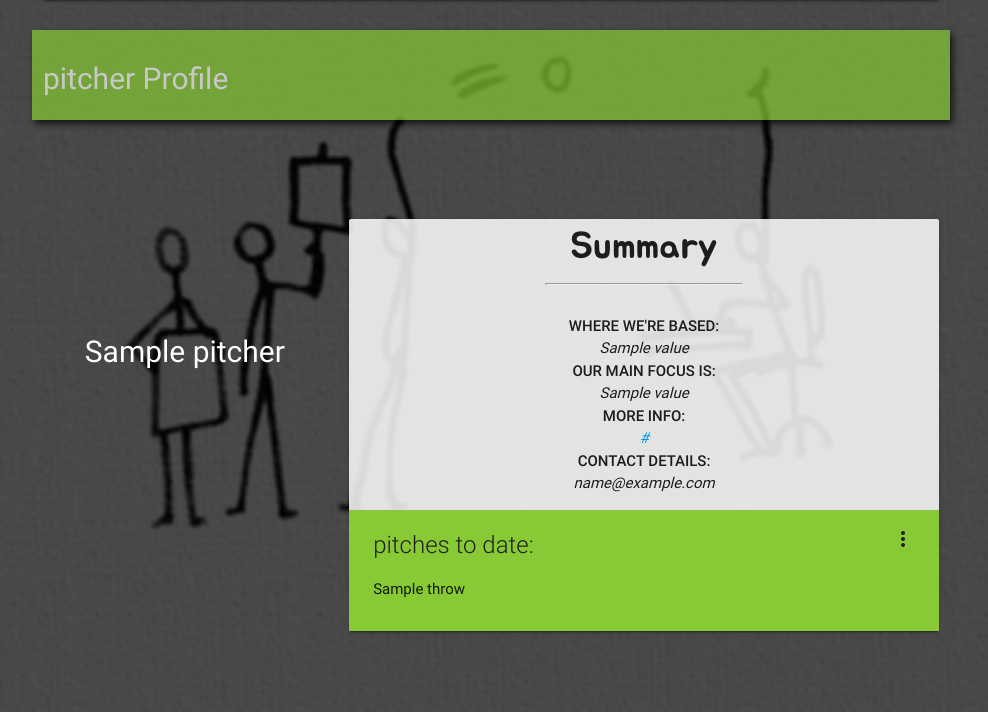
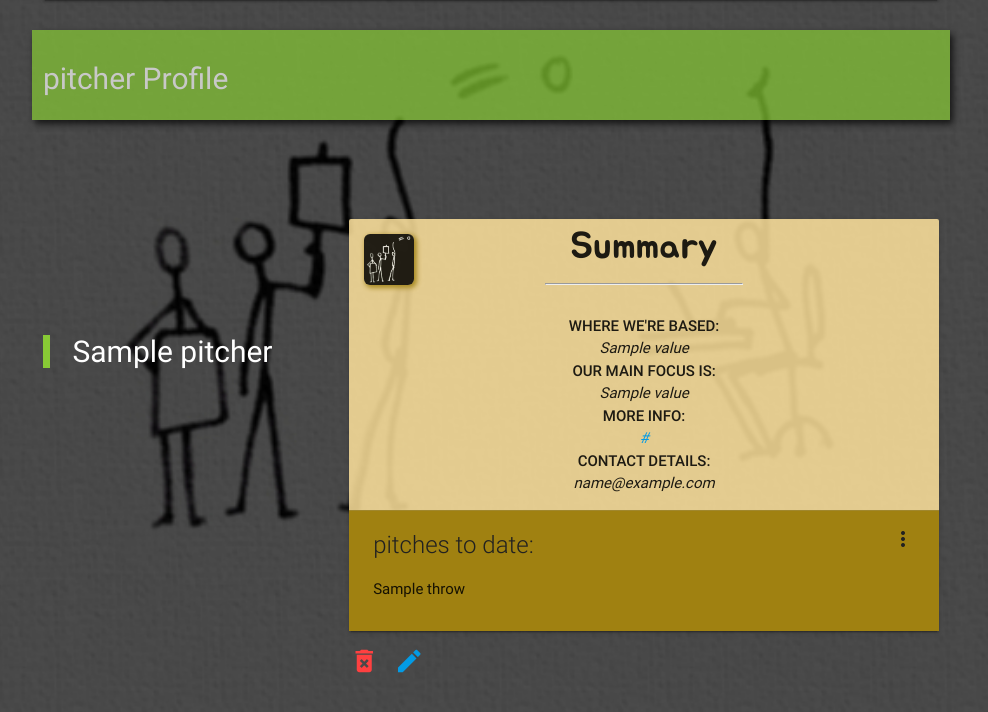
Before and after one commit to Code-Institute-Submissions/pitchCatch, a Flask app: template templates/pitcher_profile.html in a window 1280 px wide. Shown: the part 64-776 px from the top of the page, without its empty margins (149-1137 px from the left). Run offline with Flask 2, Linux system fonts and the light colour scheme; the template is opened without the code that fills it: most values are stand-ins (such as "Sample title", 1, 10 or a date in 2020); parts of the project's set-up code (start-up, migrations or seed data) failed here and were passed over.

Commit message:
fitted content into materialize forms and css styled page with grid applied sm and md+

```diff
--- a/static/css/_card.scss
+++ b/static/css/_card.scss
@@ -1,7 +1,18 @@
 .card {
-    background: rgba(255, 255, 255, 0.85) !important;
+    background: $yellow;
 }
 
 .card .card-action {
-    background-color: $green;
+    background-color: $brown;
 }
+
+img {
+    display: inline;
+    border-radius: 6px;
+    width: 50px;
+    position: absolute;
+    top: 1rem;
+    left: 1rem;
+    opacity: 0.85;
+    box-shadow: 2px 2px 5px 1px $brown;
+}
--- a/static/css/_fonts.scss
+++ b/static/css/_fonts.scss
@@ -3,23 +3,24 @@ h2,
 h3,
 h5 {
     color: $white;
-    // font-weight: 700;
-    // padding: 1rem;
-
 }
 
 h1 {
-    font-size: 2rem;
+  font-size: 2rem;
 }
 
+nav ul a {
+  font-size: 1rem;
+}
 
-nav ul a {
-    font-size: 1rem;
-}
 
 .brand-logo {
     font-family: 'Jua', 'sans-serif';
     font-size: 2.5rem;
+}
+
+i.medium {
+    font-size: 2rem;
 }
 
 /*Form fonts*/
@@ -27,23 +28,6 @@ nav ul a {
     color: $white;
 }
 
-
-
-/*Input fields*/
-// label {
-//     font: {
-//         size: $sm-body !important;
-//         weight: $labels-weight !important;
-//     }
-//     color: $yellow-label !important;
-//     margin-right: 4rem;
-
-//     @media (min-width: 992px) {
-//         font: {
-//             size: 1.2rem !important;
-//             weight: $labels-weight !important;
-//         }
-//         margin-left: 5rem;
-//     }
-
-// }
+.delete {
+    color: $red-delete;
+}
--- a/static/css/_globals.scss
+++ b/static/css/_globals.scss
@@ -41,3 +41,7 @@ hr {
 .banner {
     width: 33%;
 }
+
+// img {
+//     display: inline;
+// }
--- /dev/null
+++ b/static/css/_mixins.scss
@@ -0,0 +1,3 @@
+@mixin blockqline {
+    border-left: .5rem solid;
+}
--- a/static/css/_variables.scss
+++ b/static/css/_variables.scss
@@ -3,9 +3,10 @@
 $black: #000;
 $white: #fff;
 $red: #943d3d;
+$brown: #a08111;
 $red-delete: #ff4040;
-$purple: #392bad;
-$yellow: #a29421;
+$purple: #5d4ce8;
+$yellow: rgba(255, 227, 157, 0.85);
 $yellow-label: #ffc71a;
 
 $opacity: .7;
--- a/static/css/main.css
+++ b/static/css/main.css
@@ -31,11 +31,16 @@ nav ul a {
   font-family: 'Jua', 'sans-serif';
   font-size: 2.5rem; }
 
+i.medium {
+  font-size: 2rem; }
+
 /*Form fonts*/
 .select-wrapper {
   color: #fff; }
 
-/*Input fields*/
+.delete {
+  color: #ff4040; }
+
 .collapsible-body {
   background: #fff; }
 
@@ -49,11 +54,11 @@ nav ul a {
   box-shadow: 3px 4px 7px black; }
 
 .background-catchers {
-  background-color: #392bad;
+  background-color: #5d4ce8;
   opacity: 0.7; }
 
 .background-pitches {
-  background-color: #a29421;
+  background-color: rgba(255, 227, 157, 0.85);
   opacity: 0.7; }
 
 /*Margins*/
@@ -85,7 +90,7 @@ i.medium {
   font-size: 2rem; }
 
 div label {
-  color: #a29421 !important;
+  color: rgba(255, 227, 157, 0.85) !important;
   font-weight: 600; }
 
 textarea.materialize-textarea {
@@ -100,10 +105,20 @@ input {
   color: white; }
 
 .card {
-  background: rgba(255, 255, 255, 0.85) !important; }
+  background: rgba(255, 227, 157, 0.85); }
 
 .card .card-action {
-  background-color: #88ca35; }
+  background-color: #a08111; }
+
+img {
+  display: inline;
+  border-radius: 6px;
+  width: 50px;
+  position: absolute;
+  top: 1rem;
+  left: 1rem;
+  opacity: 0.85;
+  box-shadow: 2px 2px 5px 1px #a08111; }
 
 body {
   background-size: cover;
@@ -116,23 +131,21 @@ form .material-icons {
   color: #fff !important;
   text-shadow: 3px 2px 4px black; }
 
-i.medium {
-  font-size: 2rem; }
-
 @media (min-width: 992px) {
   .reg-header {
     font-size: 3rem !important;
     line-height: 0 !important; } }
 
-.delete {
-  color: #ff4040;
-  font-size: 10rem; }
+.blocktheme-pitcher {
+  border-left: .5rem solid;
+  color: #88ca35; }
 
-.edit {
-  font-size: 10rem;
-  margin-bottom: 2rem; }
+.blocktheme-catcher {
+  border-left: .5rem solid;
+  color: #5d4ce8; }
 
-blockquote {
-  border-left: 0.5rem solid #88ca35; }
+.blocktheme-pitch {
+  border-left: .5rem solid;
+  color: #88ca35; }
 
 /*# sourceMappingURL=main.css.map */
--- a/static/css/main.scss
+++ b/static/css/main.scss
@@ -1,4 +1,5 @@
 @import "variables.scss";
+@import "mixins.scss";
 @import "navbar.scss";
 @import "fonts.scss";
 @import "headers.scss";
@@ -6,8 +7,6 @@
 @import "globals.scss";
 @import "forms.scss";
 @import "card.scss";
-
-
 
 
 // ///////////////////////////////////////////////////body
@@ -25,36 +24,14 @@ body {
 
 
 
-///////////////////////////////////////////////////// icons
-// .pitch-catch-icons {
-//     font-size: 15rem !important;
-//     color: $white !important;
-//     text-shadow: $text-shadow;
-//     padding-left: 1rem;
-
-//     @media (min-width: 992px) {
-//         font-size: 10rem !important;
-//     }
-// }
-
 form .material-icons {
     color: $white !important;
     text-shadow: $text-shadow;
 }
 
-i.medium {
-    font-size: 2rem;
-}
+
 
 ////////////////////////////////////////////////////// fonts
-
-
-// .home-panels {
-//     @media (min-width: 992px) {
-//         font-size: 1.5rem;
-//         padding-bottom: .5rem;
-//     }
-// }
 
 .reg-header {
     @media (min-width: 992px) {
@@ -63,127 +40,17 @@ i.medium {
     }
 }
 
-
-
-// .card-title {
-//     padding-bottom: 2rem;
-//     text-shadow: $text-shadow !important;
-//     font: {
-//         // size: $sm-headers !important;
-//         weight: 500 !important;
-//         family: 'Jua', sans-serif !important;
-//     }
-//     @media (min-width: 992px) {
-//         font-size: $lg-headers !important;
-//     }
-// }
-
-// label {
-//     font: {
-//         size: $sm-body !important;
-//         weight: $labels-weight !important;
-//     }
-//     color: $yellow-label !important;
-//     margin-right: 4rem;
-
-//     @media (min-width: 992px) {
-//         font: {
-//             size: 1.2rem !important;
-//             weight: $labels-weight !important;
-//         }
-//         margin-left: 5rem;
-//     }
-
-// }
-
-
-// .card-reveal {
-//     background-color: $black !important;
-//     color: $white !important;
-// }
-
-// .form-label {
-//     font-size: 3rem;
-
-// }
-
-// input,
-// textarea {
-//     font-size: 3rem !important;
-//     color: $white;
-
-//     @media (min-width: 992px) {
-//         font-size: $lg-body !important;
-//     }
-// }
-
-
-// .card-quote {
-//     border-left: 0.1rem solid $white;
-// }
-
-
-
-
-
-
-
-
-// buttons
-// .btn-large {
-//     background-color: $green;
-//     font: {
-//         size: 3rem;
-//         family: 'Jua', 'sans-serif';
-//     }
-//     border-radius: 25px;
-//     height: 7rem;
-//     margin-bottom: 2rem;
-
-//     @media (min-width: 992px) {
-//         font-size: 2rem;
-//         height: 4rem;
-//         margin: {
-//             top: 4rem;
-//             left: 8rem;
-//             bottom: 0rem;
-//         }
-
-//     }
-// }
-
-// .btn-large i {
-//     font-size: 4rem;
-//     @media (min-width: 992px) {
-//         font-size: 2rem;
-//     }
-// }
-
-.delete {
-    color: $red-delete;
-    font-size: 10rem;
+.blocktheme-pitcher {
+    @include blockqline;
+    color: $green;
 }
 
-.edit {
-    font-size: 10rem;
-    margin-bottom: 2rem;
+.blocktheme-catcher {
+    @include blockqline;
+    color: $purple;
 }
 
-
-
-
-
-// forms
-
-
-
-// ////////////////////////////////////////////cards
-// .card-panel {
-//     color: $white;
-//     border-radius: 25px;
-// }
-
-////////////////////////////////////// Profile Desciption
-blockquote {
-    border-left: .5rem solid $green;
+.blocktheme-pitch {
+    @include blockqline;
+    color: $green;
 }
--- a/templates/pitcher_profile.html
+++ b/templates/pitcher_profile.html
@@ -9,8 +9,10 @@
 
 
     {% for pitcher in pitcher_profile %}
-    <div class="col s12 m4 center-align profile-name">
-        <h1>{{pitcher.movement_name}}</h2>
+    <div class="col s12 m4 left-align profile-name">
+        <blockquote class="blocktheme-pitcher">
+            <h1>{{pitcher.movement_name}}</h1>
+        </blockquote>
     </div>
 
 
@@ -19,7 +21,7 @@
     <div class="col s12 m8 profile-card">
         <div class="card sticky-action">
             <div>
-                <div class="brand-logo center-align">Summary</div>
+                <div class="brand-logo center-align"><img src="/static/images/pitcher.png">Summary</div>
                 <hr>
                 <ul class="center-align">
                     <li><strong>WHERE WE'RE BASED:</strong></li>
@@ -45,9 +47,17 @@
             </div>
             <div class="card-reveal">
                 <span class="card-title brand-logo grey-text text-darken-4">About us<i class="material-icons right">close</i></span>
-                <p>{{ pitcher.movement_description }}</p>
+                <p>{{ pitcher.movement_description }}</p><br><br>
             </div>
         </div>
     </div>
+    <div class="col s8 offset-s4">
+        <a href='/delete_pitcher/{{pitcher.movement_name}}'>
+            <i class="material-icons medium left delete">delete_forever</i>
+        </a>
+        <a href='/edit_pitcher/{{pitcher.movement_name}}'>
+            <i class="material-icons medium left">edit</i>
+        </a>
+    </div>
 </div>
     {% endfor %} {% endblock %}
--- a/views.py
+++ b/views.py
@@ -135,7 +135,7 @@ def pitcher_profile(movement_name):
 """
 Catcher Profile
 """
-@app.route('/catcher_profile/<developer_name', methods=['GET', 'POST'])
+@app.route('/catcher_profile/<developer_name>', methods=['GET', 'POST'])
 def catcher_profile(developer_name):
     catcher_profile = db_session.query(Catcher).filter_by(developer_name=developer_name)
 
```
Also changed, not shown: templates/catcher_profile.html (added, +84 -0 lines), 1 other file.
